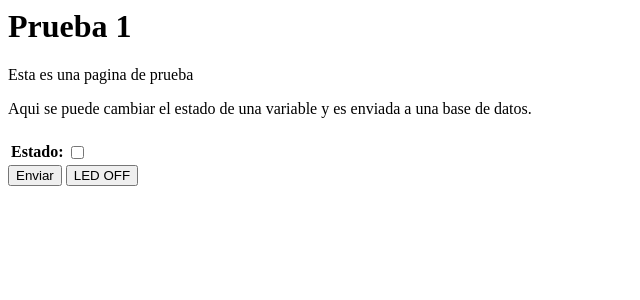
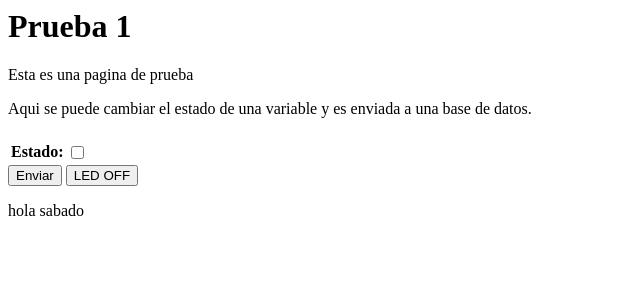
Before and after one commit to StephanyValarezo/Plant, a Django app: page / in a window 1280 px wide. Shown: the top 300 px of the page, without its empty margins (0-640 px from the left). Run offline with Django 3.2, Linux system fonts and the light colour scheme.

Commit message:
agregue otra vez el boton y un hola

```diff
--- a/PlantApp/templates/home.html
+++ b/PlantApp/templates/home.html
@@ -17,6 +17,7 @@
 
             <input type="submit" value="Enviar">
             <button onClick=location.href='./?LED=OFF'>LED OFF</button>
+            <p>hola sabado</p>
 
 
 
```
